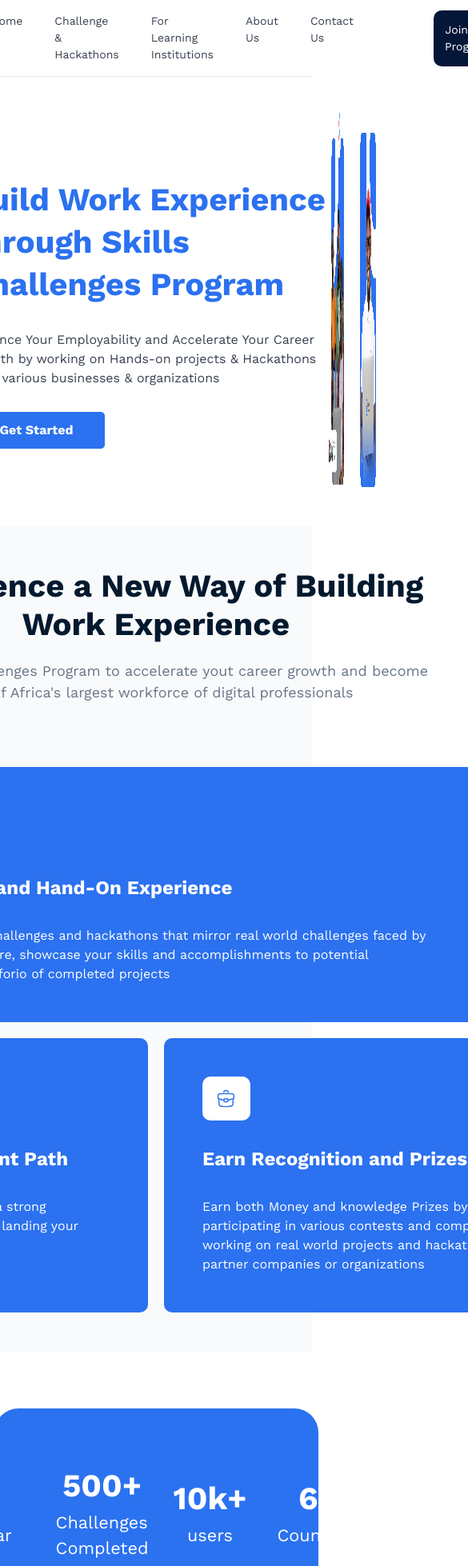
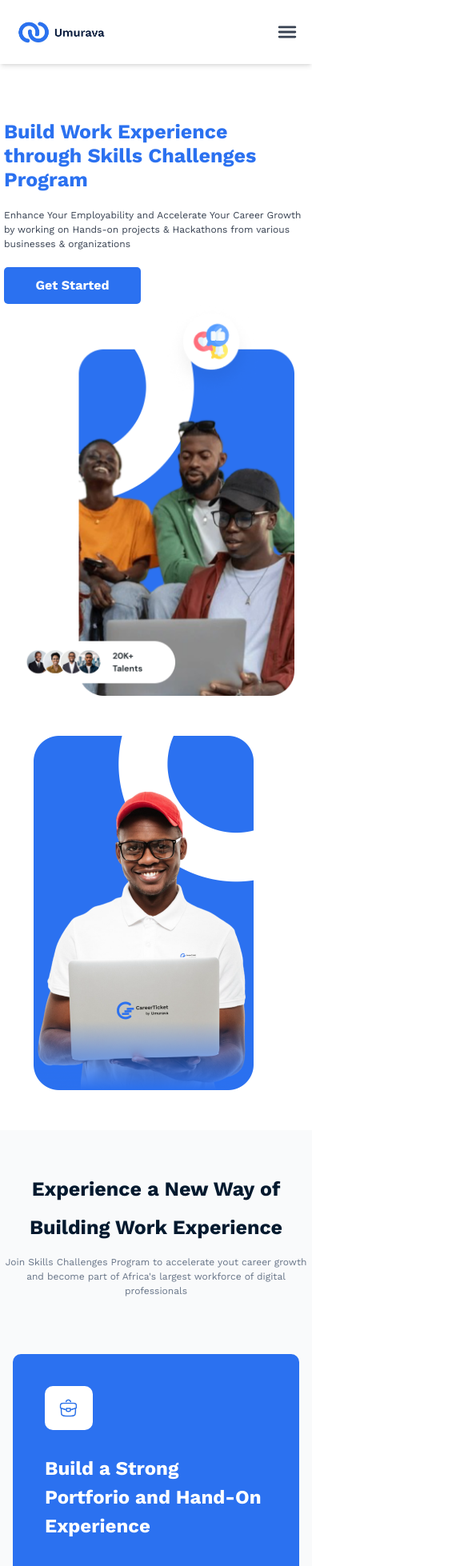
Before and after one commit to CyberMarinesTeam/umurava_challenge_frontend, a Next.js app: page / in a window 390 px wide. Shown: the top 1958 px of the page at 80% size, 585 px wide, since content can reach past the window. Built offline with nearby package versions, Linux system fonts and the light colour scheme.

Commit message:
responsive

```diff
--- a/app/components/Carousel.tsx
+++ b/app/components/Carousel.tsx
@@ -32,7 +32,7 @@ const Carousel = ({ images }: { images: string[] }) => {
 
   return (
     <div className="relative mb-[100px] w-full grid place-items-center">
-      <div className="overflow-hidden relative h-[450px]  bg-[#f1f1f1] py-[80px] mt-[100px]  px-[100px] w-[1100px] rounded-[20px] grid grid-cols-2 place-items-center ">
+      <div className="overflow-hidden relative h-[450px]  bg-[#f1f1f1] py-[80px] mt-[100px]  px-[100px] w-screen rounded-[20px] grid grid-cols-2 place-items-center ">
         {images.map((image, index) => (
           <Fragment key={index}>
             <div className="flex flex-col  h-[450px]  space-y-[40px] items-start">
--- a/app/components/NavBar.tsx
+++ b/app/components/NavBar.tsx
@@ -1,9 +1,10 @@
-
-'use client'
+"use client";
 import Link from "next/link";
 import React, { useState } from "react";
+import { IoMenu, IoClose } from "react-icons/io5";
 
 const NavBar = () => {
+  const [showMenu, setShowMenu] = useState(false);
   const [currentUser, setCurrentUser] = useState("guest"); // Change this value to "admin" or "talent" for testing
 
   const navItems = {
@@ -28,38 +29,91 @@ const NavBar = () => {
     ],
   };
 
-  const currentNavItems =  navItems.guest;
+  const currentNavItems = navItems[currentUser];
 
   return (
-    <nav className="h-[96px] border-b-[1px] items-center justify-center flex flex-row space-x-[100px]">
-
+    <nav className="sticky top-0  bg-white shadow-md  z-50  ">
+      <div className=" mx-auto px-4 sm:px-6 lg:px-2 h-[80px] flex items-center justify-between">
+        {/* Logo */}
+        <div className="flex items-center">
           <img
             src="/umuravaLogo.webp"
+            alt="Umurava Logo"
+            className="w-[125px] h-auto"
             draggable="false"
-        alt="umurava logo"
-        className="w-[125px]"
           />
+        </div>
 
-      <ul className="flex flex-row text-[14px] text-gray-700 space-x-[40px]">
+        {/* Desktop Navigation */}
+        <ul className="hidden md:flex space-x-4 lg:px-8 text-gray-700 md:px-8 ">
           {currentNavItems.map((item, index) => (
             <li key={index}>
-            <Link href={`${item.path}`} className="hover:text-[#2B71f0]">
+              <Link
+                href={item.path}
+                className="hover:text-blue-600 transition duration-300"
+              >
                 {item.label}
               </Link>
             </li>
           ))}
         </ul>
+
+        {/* Mobile Menu Button */}
+        <div className="md:hidden flex items-center">
+          <button
+            onClick={() => setShowMenu(!showMenu)}
+            aria-label="Toggle Menu"
+            className="text-gray-700 hover:text-blue-600 focus:outline-none"
+          >
+            {showMenu ? <IoClose size={30} /> : <IoMenu size={30} />}
+          </button>
+        </div>
+
+        {/* Join or Logout Button */}
         {currentUser === "guest" ? (
-        <button className="bg-[#041738] p-[14px] text-white text-[14px] rounded-[10px]">
+          <button className="hidden md:block bg-[#041738] text-white px-4 py-2 rounded-lg hover:bg-[#041738] transition duration-300">
             Join the Program
           </button>
         ) : (
           <button
             onClick={() => setCurrentUser("guest")}
-          className="bg-red-500 p-[14px] text-white text-[14px] rounded-[10px]"
+            className="hidden md:block bg-red-500 text-white px-4 py-2 rounded-lg hover:bg-red-600 transition duration-300"
           >
             Logout
           </button>
+        )}
+      </div>
+
+      {/* Mobile Navigation */}
+      {showMenu && (
+        <div className="md:hidden bg-white shadow-md w-full absolute top-[80px] left-0 py-4 px-6">
+          <ul className="flex flex-col space-y-4 text-gray-700">
+            {currentNavItems.map((item, index) => (
+              <li key={index}>
+                <Link
+                  href={item.path}
+                  className="hover:text-blue-600 transition duration-300"
+                  onClick={() => setShowMenu(false)}
+                >
+                  {item.label}
+                </Link>
+              </li>
+            ))}
+          </ul>
+
+          {currentUser === "guest" ? (
+            <button className="mt-4 w-full bg-[#041738] text-white px-4 py-2 rounded-lg hover:bg-[#041738] transition duration-300">
+              Join the Program
+            </button>
+          ) : (
+            <button
+              onClick={() => setCurrentUser("guest")}
+              className="mt-4 w-full bg-red-500 text-white px-4 py-2 rounded-lg hover:bg-red-600 transition duration-300"
+            >
+              Logout
+            </button>
+          )}
+        </div>
       )}
     </nav>
   );
--- a/app/guest/home/page.tsx
+++ b/app/guest/home/page.tsx
@@ -22,7 +22,7 @@ export default function Home() {
     videoCards.push(
       <div
         key={i}
-        className="carousel-item flex flex-col border-[#E4E7EC] border-[1.5px] p-[20px] rounded-[10px]"
+        className="carousel-item flex flex-col overflow-hidden border-[#E4E7EC] border-[1.5px] p-[20px] rounded-[10px]"
       >
         {/* <img
           src="/umuravaBg.webp"
@@ -44,7 +44,7 @@ export default function Home() {
             </button>
           </div>
         </div>
-        <div className="flex flex-row space-x-[10px] items-center mt-[20px]">
+        <div className=" flex flex-row space-x-[10px] items-center mt-[20px]">
           <img
             src="/umuravaBg.webp"
             alt="image"
@@ -100,7 +100,7 @@ export default function Home() {
     items.push(
       <div
         key={i}
-        className="flex flex-col border-[1.5px] items-center pt-[18px] rounded-[10px] w-[350px] h-[480px] border-[#E4E7EC]"
+        className="flex flex-col border-[1.5px] items-center pt-[18px] rounded-[10px] w-[350px] h-[480px] md:mb-[40px] border-[#E4E7EC]"
       >
         <div className="relative">
           <img
@@ -155,24 +155,24 @@ export default function Home() {
     );
   }
   return (
-    <main className="">
-      <NavBar />
+    <main className="overflow-x-hidden">
+    <NavBar/>
 
-      <section className="flex pb-[50px]   flex-row items-center justify-center  mt-[20px] ">
-        <div className="flex flex-col space-y-[30px]  text-left mt-[60px] w-[570px]">
-          <h2 className="text-[#2B71f0] leading-[52.8px] font-bold text-[40px]">
+      <section className="flex pb-[50px]  overflow-hidden items-center justify-center md:mt-[20px] mt-[10px] w-full lg:flex-row flex-col md:px-2 px-4">
+        <div className=" flex lg:px-12 lg:py-[12px] flex-col md:space-y-[30px] space-y-[20px]  text-left mt-[60px] md:w-[570px] w-[400px]  lg:mb-12">
+          <h2 className="text-[#2B71f0] md:leading-[52.8px] leading-[30px] font-bold sm:text-[30px] text-[25px] md:text-[40px] md:px-0 px-[10px]">
             Build Work Experience through Skills Challenges Program
           </h2>
-          <p className="text-[16px] w-[450px] text-gray-700">
+          <p className="md:text-[16px] sm:text-[14px] text-[12px]  text-gray-700  md:px-0 px-[10px]">
             Enhance Your Employability and Accelerate Your Career Growth by
             working on Hands-on projects & Hackathons from various businesses &
             organizations
           </p>
-          <button className="bg-[#2B71f0] mt-[40px] w-[171px] h-[46px]  text-[16px] rounded-[5px] font-semibold text-white">
+          <button className="bg-[#2B71f0] mt-[40px] w-[171px] h-[46px]  text-[16px] rounded-[5px] font-semibold text-white  md:px-0 mx-[10px]">
             Get Started
           </button>
         </div>
-        <div className="flex flex-row space-x-[20px] ">
+        <div className="grid md:grid-cols-2 grid-cols-1  space-x-[20px] overflow-x-hidden">
           <img src="/Image_2.png" alt="photo" className="w-auto h-[490px]" />
           <img
             src="/image_1.png"
@@ -181,16 +181,16 @@ export default function Home() {
           />
         </div>
       </section>
-      <section className="flex flex-col space-y-[20px] pb-[50px] bg-[#F9FAFB] items-center pt-[50px] justify-center">
-        <h2 className="text-[#03192E] leading-[48px] text-[40px] w-[700px] text-center font-bold">
+      <section className=" flex flex-col space-y-[10px] md:space-y-[20px] pb-[50px] bg-[#F9FAFB] items-center pt-[50px] justify-center ">
+        <h2 className="text-[#03192E] leading-[48px] sm:text-[30px] text-[25px] md:text-[40px] w-auto text-center font-bold">
           Experience a New Way of Building Work Experience
         </h2>
-        <p className="text-[#687588]  text-[18px] w-[710px] text-center">
+        <p className="text-[#687588]  md:text-[16px] sm:text-[14px] text-[12px]  text-center">
           Join Skills Challenges Program to accelerate yout career growth and
           become part of Africa's largest workforce of digital professionals{" "}
         </p>
-        <div className="flex  flex-col items-center justify-center w-[1072px]  space-y-[20px]">
-          <div className="bg-[#2B71F0] mt-[60px] space-y-[30px] rounded-[10px] w-[1072px] p-[48px] flex flex-col">
+        <div className="flex md:px-[1px]  flex-col items-center justify-center w-full  space-y-[20px]">
+          <div className="bg-[#2B71F0] mt-[60px] space-y-[30px] rounded-[10px]  lg:p-[48px] p-[40px] flex flex-col md:mx-2 m-4">
             <img
               src="/bagLogo.webp"
               draggable="false"
@@ -200,7 +200,7 @@ export default function Home() {
             <h2 className="font-bold text-white text-[24px]">
               Build a Strong Portforio and Hand-On Experience
             </h2>
-            <p className="text-white text-[16px] w-[829px]">
+            <p className="text-white md:text-[16px] sm:text-[14px] text-[12px] w-auto">
               Tackle real-world projects through Challenges and hackathons that
               mirror real world challenges faced by businesses and
               organizations.Therefore, showcase your skills and accomplishments
@@ -208,8 +208,8 @@ export default function Home() {
               completed projects
             </p>
           </div>
-          <div className="flex flex-row space-x-[20px]">
-            <div className="bg-[#2B71F0] space-y-[30px]  rounded-[10px] w-full p-[48px] flex flex-col">
+          <div className="flex md:flex-row flex-col gap-4 sm:items-start sm:justify-start items-center justify-center space-x-4 md:space-x-[20px]">
+            <div className="bg-[#2B71F0] md:mx-2 m-4 space-y-[30px]  rounded-[10px]  p-[48px] flex flex-col  ">
               <img
                 src="/bagLogo.webp"
                 draggable="false"
@@ -219,12 +219,13 @@ export default function Home() {
               <h2 className="font-bold text-white text-[24px]">
                 Enhance Your Employment Path
               </h2>
-              <p className="text-white text-[16px] w-[400px]">
+              <p className="text-white md:text-[16px] sm:text-[14px] text-[12px] ">
                 Elop the in-demand skills and build a strong portforio to
                 increase your chances of landing your dream job or contract
               </p>
             </div>
-            <div className="bg-[#2B71F0]  space-y-[30px] rounded-[10px] w-full p-[48px] flex flex-col">
+
+            <div className="bg-[#2B71F0] md:mx-2 m-4 space-y-[30px]  rounded-[10px]  lg:p-[48px] p-[40px] flex flex-col">
               <img
                 src="/bagLogo.webp"
                 draggable="false"
@@ -234,7 +235,7 @@ export default function Home() {
               <h2 className="font-bold text-white text-[24px]">
                 Earn Recognition and Prizes
               </h2>
-              <p className="text-white text-[16px]">
+              <p className="text-white md:text-[16px] sm:text-[14px] text-[12px]">
                 Earn both Money and knowledge Prizes by participating in various
                 contests and competitions by working on real world projects and{" "}
                 hackathons from partner companies or organizations
@@ -243,35 +244,35 @@ export default function Home() {
           </div>
         </div>
       </section>
-      <section className="flex items-center p-[70px] justify-center">
-        <div className="bg-[url('/cardBg.webp')] text-white bg-cover bg-center h-[259px] space-x-[135px] rounded-[30px] w-[1222px] flex flex-row items-center justify-center">
-          <div className="grid place-items-center grid-cols-1">
+      <section className=" flex items-center lg:p-[70px] p-[12px] justify-center">
+        <div className="bg-[url('/cardBg.webp')] text-white bg-cover bg-center md:h-[259px] h-[400px] lg:px-[8px] pl-[20px]  lg:space-x-[135px] space-x-4 rounded-[30px] w-full grid md:grid-cols-3 lg:grid-cols-4 grid-cols-2 items-center justify-center">
+          <div className="flex flex-col">
             <span className="font-bold text-[40px]">1</span>
-            <span className="text-[21.65px]">year</span>
+            <span className="md:text-[21.65px] text-[18px]">year</span>
           </div>
-          <div className="grid place-items-center grid-cols-1">
-            <span className="font-bold text-[40px]">500+</span>
-            <span className="text-[21.65px]">Challenges Completed</span>
+          <div className="flex flex-col">
+            <span className="block font-bold text-[40px]">500+</span>
+            <span className="block md:text-[21.65px] text-[18px]">Challenges Completed</span>
           </div>
-          <div className="grid place-items-center grid-cols-1">
+          <div className="flex flex-col">
             <span className="font-bold text-[40px]">10k+</span>
-            <span className="text-[21.65px]">users</span>
+            <span className="md:text-[21.65px] text-[18px]">users</span>
           </div>
-          <div className="grid place-items-center grid-cols-1">
+          <div className="flex flex-col">
             <span className="font-bold text-[40px]">6+</span>
-            <span className="text-[21.65px]">Countries</span>
+            <span className="md:text-[21.65px] text-[18px]">Countries</span>
           </div>
         </div>
       </section>
       <section className="flex flex-col  pb-[50px] items-center pt-[50px] justify-center">
-        <h2 className="text-[#03192E] text-[40px] mb-[20px] leading-[48px] w-[1000px] text-center font-bold">
+        <h2 className="text-[#03192E] lg:text-[40px] md:text-[35px] text-[30px] mb-[20px] lg:leading-[48px] md:leading-[40px] leading-[30px] lg:w-[1000px]  w-auto text-center font-bold">
           Skills Challenges Cover various in-demand skills and Careers for the
           digital economy{" "}
         </h2>
-        <p className="text-[#687588]  mb-[45px] text-[18px] w-[580px] text-center">
+        <p className="text-[#687588]  lg:mb-[45px] mb-[20px] text-[18px] lg:w-[580px] md:w-auto text-center">
           Explore the projects that various talents are working on{" "}
         </p>
-        <div className="flex flex-wrap   justify-center gap-[20px] w-[700px] ">
+        <div className="flex flex-wrap   justify-center gap-[20px] lg:w-[700px] ">
           {courseNames.map((courseName: string, index) => (
             <button
               key={index}
@@ -284,28 +285,28 @@ export default function Home() {
         <Carousel images={images} />
       </section>
       <section className="flex flex-col  pb-[50px] items-center justify-center">
-        <h2 className="text-[#03192E] text-[40px] mb-[20px] leading-[48px] w-[1000px] text-center font-bold">
+        <h2 className="text-[#03192E] lg:text-[40px] text-[30px] mb-[20px] ;g:leading-[48px] leading-[35px] text-center font-bold">
           Explore Challenges & Hackathons
         </h2>
-        <p className="text-[#687588]  mb-[45px] text-[18px] w-[710px] text-center">
+        <p className="text-[#687588]  mb-[45px] text-[18px] lg:w-[710px]  text-center">
           Join skills Challenges Program to accelerate your career growth and
           become part of Africa's largest workforce of digital professionals.
         </p>
-        <div className="grid grid-cols-3 gap-[30px]">{items}</div>
-        <button className="w-[207px] h-[56px] rounded-[5px] text-[16px] text-[#2b71f0] mt-[60px] grid place-items-center border-[#2b71f0] border-[1.5px]">
+        <div className="grid grid-cols-1 lg:gap-[30px]  md:gap-[80px] gap-[120px] md:grid-cols-2 lg:grid-cols-2">{items}</div>
+        <button className="w-[207px] h-[56px] rounded-[5px] text-[16px] text-[#2b71f0] mt-[60px] grid place-items-center border-[#2b71f0] border-[1.5px] hover:bg-[#2b71f0] hover:text-white ">
           View More
         </button>
       </section>
       <section className="flex flex-col pb-[50px] bg-[#F9FAFB] items-center pt-[50px] justify-center">
-        <h2 className="text-[#03192E] leading-[48px] text-[40px] w-[700px] text-center font-bold">
+        <h2 className="text-[#03192E] leading-[48px] text-[40px] lg:w-[700px] w-auto text-center font-bold">
           What else can I gain from participating in Skills Challenges ?
         </h2>
-        <p className="text-[#687588] mt-[20px]  text-[18px] w-[710px] text-center">
+        <p className="text-[#687588] mt-[20px]  text-[18px] lg:w-[710px] sm:w-auto  text-center">
           Join Skills Challenges Program to accelerate yout career growth and
           become part of Africa's largest workforce of digital professionals{" "}
         </p>
-        <main className="flex flex-row space-x-[50px] mt-[70px] items-center justify-center">
-          <div className="grid grid-cols-2 gap-[30px]">
+        <main className="flex lg:flex-row flex-col space-x-[50px] mt-[70px] items-center justify-center">
+          <div className="grid lg:grid-cols-2  md:grid-cols-2 grid-cols-1 gap-[40px] md:gap-[30px]">
             {gridSectionData.map((data, index) => (
               <div className="flex-col flex " key={index}>
                 <div className="w-[60px] h-[60px] grid place-items-center bg-[#2b71f0] rounded-[5px]">
@@ -333,25 +334,25 @@ export default function Home() {
           />
         </main>
       </section>
-      <section className="flex flex-col pt-[60px]  ml-[130px]  pb-[50px] items-start justify-center">
-        <h2 className="text-[#03192E] text-[40px] mb-[20px] leading-[48px] w-[700px] text-left font-bold">
+      <section className="flex flex-col pt-[60px]  ml-[30px]  pb-[50px] items-start justify-center">
+        <h2 className="text-[#03192E] text-[40px] mb-[20px] leading-[48px] lg:w-[700px] text-left font-bold">
           Users Are In Love with Skills Challenges Program
         </h2>
-        <p className="text-[#687588]  mb-[45px] text-[18px] w-[610px] text-left">
+        <p className="text-[#687588]  mb-[45px] text-[18px] lg:w-[610px] text-left">
           See what your clients say about working with us. Their success speaks
           for our dedication and expertise.
         </p>
-        <div className="carousel carousel-center bg-white shadow-sm  rounded-box max-w-full space-x-4 p-4">
+        <div className="carousel  carousel-center bg-white shadow-sm  rounded-box max-w-full space-x-4 p-4">
           {videoCards}
         </div>
       </section>
-      <section className="flex flex-col pb-[50px] bg-[#F9FAFB] items-center pt-[50px] justify-center">
-        <h2 className="text-[#03192E] leading-[48px] text-[40px] w-[700px] text-center font-bold">
+      <section className="flex flex-col pb-[50px] bg-[#F9FAFB] items-center pt-[50px] justify-center ">
+        <h2 className="text-[#03192E] leading-[48px] text-[40px] lg:w-[700px] w-auto text-center font-bold">
           How To Get Started
         </h2>
-        <main className="flex flex-row space-x-[30px] mt-[60px]">
-          <div className="grid grid-cols-1 gap-[30px]">
-            <div className="relative shadow-sm bg-white rounded-[10px] w-[470px] pt-[50px] pl-[50px] h-[364px] flex flex-col">
+        <main className="grid md:grid-cols-2 space-x-[30px] mt-[60px] grid-cols-1 px-4 py-4">
+          <div className="grid grid-cols-1 gap-[30px] ">
+            <div className="relative shadow-sm bg-white rounded-[10px] w-auto pt-[50px] pl-[50px] h-[364px] flex flex-col">
               <button className="bg-[#2b71f0] text-[12px] text-white w-[63px] h-[30px] rounded-[5px]">
                 Step 1
               </button>
@@ -367,7 +368,7 @@ export default function Home() {
                 className="absolute bottom-0 right-0 rounded-br-[10px] w-[263px] h-[147px]"
               />
             </div>
-            <div className="relative shadow-sm bg-white rounded-[10px] w-[470px] pt-[50px] pl-[50px] h-[364px] flex flex-col">
+            <div className="relative shadow-sm bg-white rounded-[10px] w-auto pt-[50px] pl-[50px] h-[364px] flex flex-col">
               <button className="bg-[#2b71f0] text-[12px] text-white w-[63px] h-[30px] rounded-[5px]">
                 Step 2
               </button>
@@ -386,7 +387,7 @@ export default function Home() {
             </div>
           </div>
           <div className="grid grid-cols-1 gap-[30px]">
-            <div className="bg-white shadow-sm rounded-[10px] pt-[50px] pl-[50px] w-[624px] h-[235px]">
+            <div className="bg-white shadow-sm rounded-[10px] pt-[50px] pl-[50px] w-auto h-[235px]">
               <button className="bg-[#2b71f0] text-[12px] text-white w-[63px] h-[30px] rounded-[5px]">
                 Step 3
               </button>
@@ -397,7 +398,7 @@ export default function Home() {
                 Sign up for the challenge and start working on the project.
               </p>
             </div>
-            <div className="bg-white shadow-sm rounded-[10px] pt-[50px] pl-[50px] w-[624px] h-[235px]">
+            <div className="bg-white shadow-sm rounded-[10px] pt-[50px] pl-[50px] w-auto h-[235px]">
               <button className="bg-[#2b71f0] text-[12px] text-white w-[63px] h-[30px] rounded-[5px]">
                 Step 4
               </button>
@@ -408,7 +409,7 @@ export default function Home() {
                 Submit your completed project for evaluation
               </p>
             </div>{" "}
-            <div className="bg-white shadow-sm rounded-[10px] pt-[50px] pl-[50px] w-[624px] h-[235px]">
+            <div className="bg-white shadow-sm rounded-[10px] pt-[50px] pl-[50px] w-auto h-[235px]">
               <button className="bg-[#2b71f0] text-[12px] text-white w-[63px] h-[30px] rounded-[5px]">
                 Step 5
               </button>
@@ -423,23 +424,23 @@ export default function Home() {
         </main>
       </section>
       <section className="py-[80px] grid place-items-center">
-        <div className="h-[503px] w-[1221px] rounded-[20px] bg-[url('/cardBg2.webp')] bg-cover bg-no-repeat place-items-center grid grid-cols-2">
+        <div className="lg:h-[503px] h-auto py-12 lg:px-12 px-12 lg:w-[1221px] md:w-screen rounded-[20px] bg-[url('/cardBg2.webp')] bg-cover bg-no-repeat place-items-center grid md:grid-cols-2 grid-cols-1 gap-[12px] ">
           <img
             src="/people.webp"
             alt="image"
-            className="w-[398px] h-[395px] rounded-[10px]"
+            className="w-[398px]  h-[395px] rounded-[10px]"
           />
           <div>
             {" "}
-            <h2 className="font-bold text-white leading-[38px] w-[545px] text-[32px]">
+            <h2 className=" font-bold text-white leading-[38px] px-4 lg:w-[545px] text-[32px]">
               Ready To Unlock Your Career Potential Today
             </h2>
-            <p className="text-white text-[18px] w-[525px] leading-[27px] mt-[30px]">
+            <p className="text-white text-[18px] lg:w-[525px] md:w-[300px] leading-[27px] mt-[30px]">
               Join a challenge or a hackathon to gain valuable work experience ,
               build an impressive portforio and increase your chances to land
               your job opportunities and accelerate your career growth.
             </p>
-            <button className="w-[230px] mt-[30px] font-semibold h-[56px] rounded-[10px] bg-white text-[#2b71f0]">
+            <button className="w-[230px] mt-[30px] font-semibold h-[56px] rounded-[10px] bg-white text-[#2b71f0] hover:bg-[#2b71f0] hover:text-white hover:border-white border transition-all">
               View Challenge
             </button>
           </div>
```
Also changed, not shown: app/components/Footer.tsx (+7 -7 lines). Lines whose indentation alone changed are shown as unchanged.
